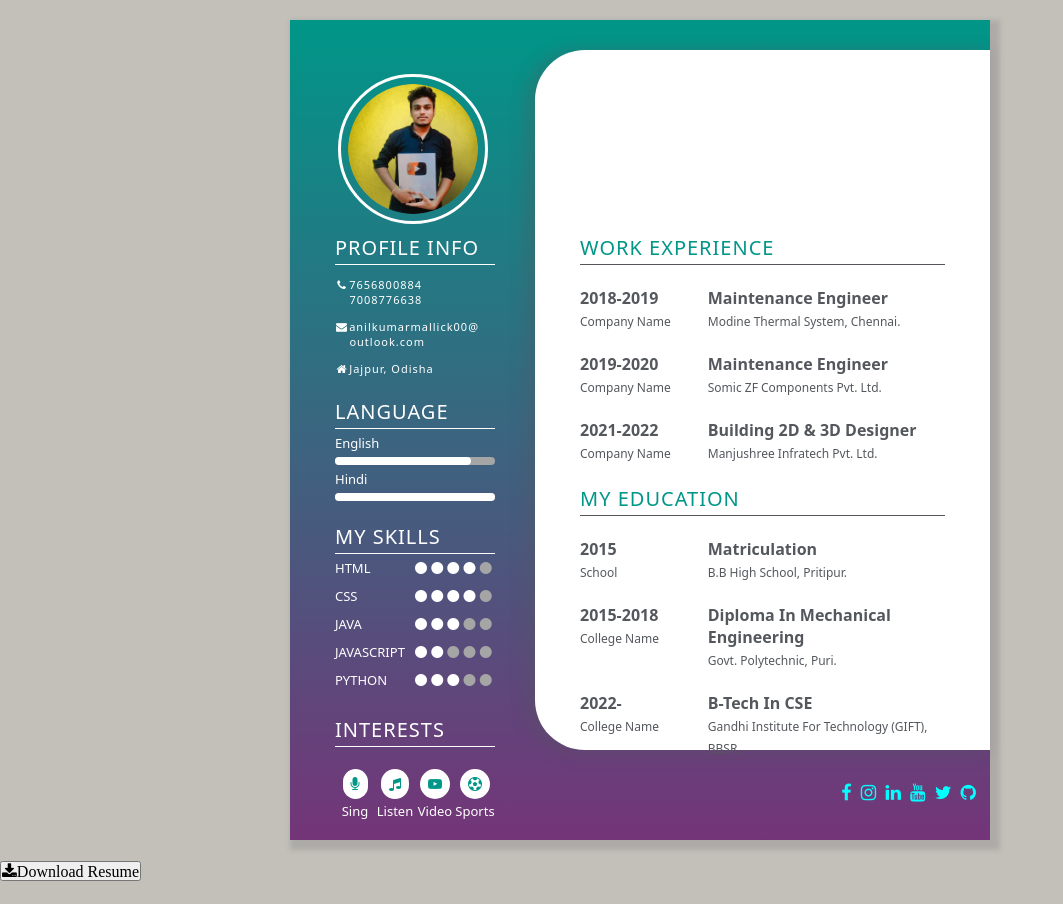
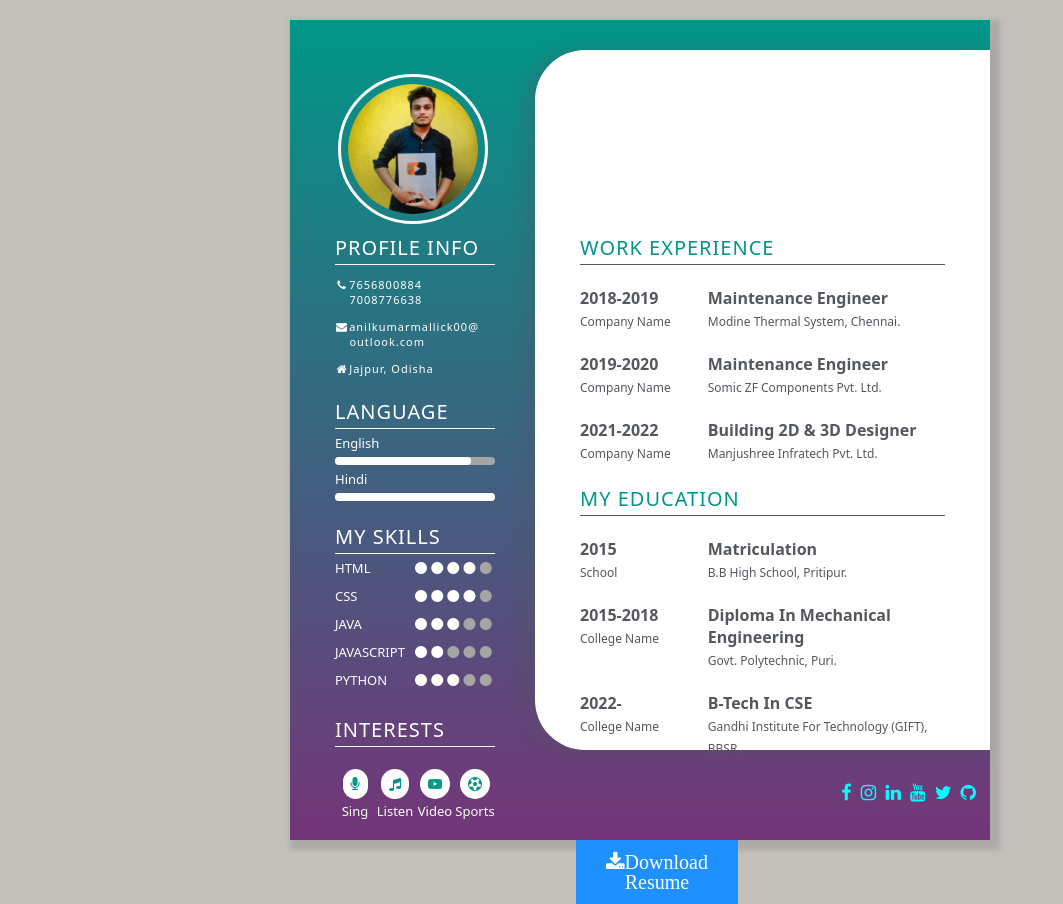
Before and after one commit to Anil998/Anilresume, a plain HTML site: page index.html in a window 1280 px wide. Shown: the whole page, without its empty margins (0-1063 px from the left). Before the commit the page ends 882 px from the top, so only its background shows below. Drawn offline with Linux system fonts and the light colour scheme.

Commit message:
style.css

```diff
--- a/style.css
+++ b/style.css
@@ -38,7 +38,12 @@ body {
     float: left;
 }
 
-.col-div-6{width: 50%; float: left; position: relative;}
+.col-div-6 {
+    width: 50%;
+    float: left;
+    position: relative;
+}
+
 /* .line1 {
     background: var(--process);
     border-radius: 13px;
@@ -111,7 +116,7 @@ body {
     width: 700px;
     height: 820px;
     background: linear-gradient(var(--one), var(--two));
-    margin: 20px auto;
+    margin: 20px auto 0%;
     box-shadow: 5px 5px 5px 5px #54585d33;
 }
 
@@ -291,33 +296,36 @@ h1 span {
     color: var(--black);
 }
 
-.socialmedia{
+.socialmedia {
     margin-top: 0%;
 }
-.social{
+
+.social {
     font-size: large;
     float: right;
     margin-right: 2%;
 }
 
-#marq{
-width: fit-content;
+#marq {
+    width: fit-content;
+}
+.download{
+    width: 10%;
+ margin: 0 auto;
 }
 
-/* Style buttons
-.btn {
+.download button {
     size: 5px;
     background-color: DodgerBlue;
-    width: 150px;
-    height: 5px;
+    width: fit-content;
+    height: fit-content;
     border: none;
     color: white;
     padding: 12px 30px;
     cursor: pointer;
     font-size: 20px;
-  }
+}
 
-  /* Darker background on mouse-over */
-  /* .btn:hover {
+.download button:hover {
     background-color: RoyalBlue;
-  /* } */
+}
```
